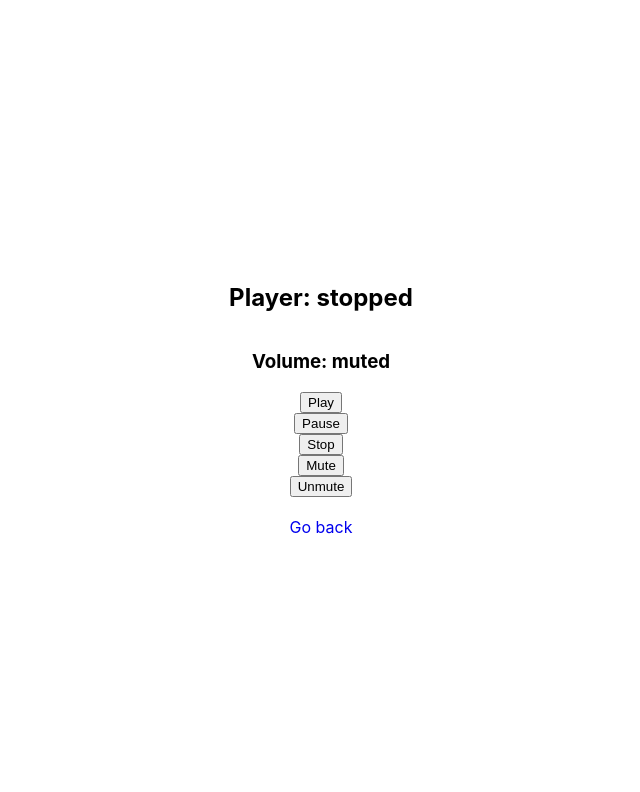
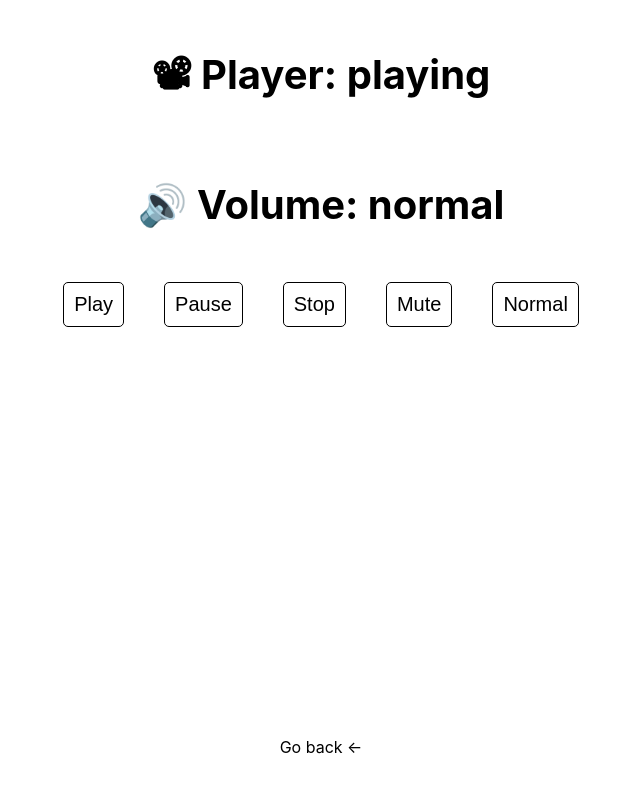
Before and after one commit to ryeon18/xstate_study, a React (Create React App) app: page /player in a window 1280 px wide. Shown: the top 792 px of the page, without its empty margins (319-959 px from the left). Built offline with nearby package versions, Linux system fonts and the light colour scheme.

Commit message:
Update: code

```diff
--- a/package.json
+++ b/package.json
@@ -13,6 +13,7 @@
     "@xstate/react": "^3.2.1",
     "react": "^18.2.0",
     "react-dom": "^18.2.0",
+    "react-player": "^2.12.0",
     "react-router-dom": "^6.9.0",
     "react-scripts": "5.0.1",
     "typescript": "^4.9.5",
--- a/src/App.css
+++ b/src/App.css
@@ -4,6 +4,24 @@
   justify-content: center;
   align-items: center;
   height: 100vh;
+}
+
+ul {
+  list-style: none;
+  padding: 0;
+}
+
+h2 {
+  font-size: 40px;
+}
+
+a {
+  color: black;
+}
+
+.main-list {
+  padding: 10px;
+  font-size: 16px;
 }
 
 .wrap.data-fatch {
@@ -56,8 +74,39 @@ button:hover {
   cursor: pointer;
 }
 
+.traffic-btn {
+  margin: 10px;
+  padding: 5px;
+  background-color: white;
+  border: 1px solid black;
+  border-radius: 5px;
+  font-size: 20px;
+  opacity: 0.9;
+  transition: all 0.8s;
+}
+
+.traffic-btn:hover {
+  background-color: violet;
+  font-size: 25px;
+  color: white;
+  opacity: 1;
+}
+
 .back {
-  margin-top: 20px;
+  margin: 20px;
+  padding: 10px;
+  transition: all 1s;
+}
+
+.back:hover {
+  color: violet;
+  font-weight: 700;
+  font-size: 20px;
+  opacity: 1;
+}
+
+.back::after {
+  content: " ←";
 }
 
 .countTitle {
@@ -65,4 +114,56 @@ button:hover {
 }
 .countBtn {
   margin: 10px;
+  margin: 10px;
+  padding: 10px;
+  background-color: transparent;
+  border: 1px solid black;
+  border-radius: 5px;
+  font-size: 20px;
+  transition: all 1s;
 }
+
+.countBtn:hover {
+  background-color: violet;
+  font-size: 30px;
+}
+
+.button-list {
+  width: 100%;
+  display: flex;
+  justify-content: center;
+  align-items: center;
+}
+
+.play-button {
+  margin: 20px;
+  padding: 10px;
+  background-color: transparent;
+  border: 1px solid black;
+  border-radius: 5px;
+  font-size: 20px;
+  transition: all 0.5s;
+}
+
+.play-button:hover {
+  font-size: 30px;
+  background-color: rgba(0, 0, 0, 0.1);
+}
+
+.fetch {
+  padding: 10px;
+  background-color: transparent;
+  border: 1px solid black;
+  border-radius: 5px;
+  font-size: 20px;
+  transition: all 0.5s;
+}
+
+.fetch:hover {
+  font-size: 30px;
+  background-color: rgba(0, 0, 0, 0.1);
+}
+
+.fetch::after {
+  content: " 😀";
+}
--- a/src/Basic.tsx
+++ b/src/Basic.tsx
@@ -12,7 +12,7 @@ export const Basic = () => {
   return (
     <div className="wrap">
       <div className="count">
-        <h2 className="countTitle">Count: {states.context.count}</h2>
+        <h2 className="countTitle">⏱ Count: {states.context.count}</h2>
         <button onClick={() => send("INCREMENT")} className="countBtn">
           Increment
         </button>
--- a/src/BasicMachin.tsx
+++ b/src/BasicMachin.tsx
@@ -6,24 +6,6 @@ interface Context {
 
 type Event = { type: "INCREMENT" } | { type: "DECREMENT" };
 
-export const checkCondition = (context: Context, event: Event): boolean => {
-  console.log(context, event);
-  if (event.type === "INCREMENT") {
-    if (context.count > 10) {
-      alert("10보다 클 수 없습니다.");
-      return false;
-    } else {
-      return true;
-    }
-  } else {
-    if (context.count < 0) {
-      alert("0보다 작을 수 없습니다.");
-      return false;
-    } else {
-      return true;
-    }
-  }
-};
 export const CounterMachine = createMachine<Context, Event>({
   schema: {
     context: {} as Context,
@@ -43,15 +25,15 @@ export const CounterMachine = createMachine<Context, Event>({
       actions: assign({
         count: (context) => context.count + 1,
       }),
-      // cond: (context) => context.count < 10,
-      cond: (context, event) => checkCondition(context, event),
+      cond: (context) => context.count < 10,
+      // cond: (context, event) => checkCondition(context, event),
     },
     DECREMENT: {
       actions: assign({
         count: (context) => context.count - 1,
       }),
-      // cond: (context) => context.count > 0,
-      cond: (context, event) => checkCondition(context, event),
+      cond: (context) => context.count > 0,
+      // cond: (context, event) => checkCondition(context, event),
     },
   },
   // on 속성을 활용하여 이벤트 설정
--- a/src/DataFetch.tsx
+++ b/src/DataFetch.tsx
@@ -20,13 +20,12 @@ export const ShowData = () => {
   const Machine = useMemo(() => fetchMachine, []);
   const [state, send] = useMachine(Machine);
 
-  console.log("state", state.context.data);
-
   return (
     <div className="wrap data-fatch">
       <h2>Fetch Data</h2>
-      <button onClick={() => send("FETCH")}>Fetch</button>
-      <button onClick={() => send("CANCEL")}>Cancel</button>
+      <button onClick={() => send("FETCH")} className="fetch">
+        Fetch
+      </button>
       <Link to="/" className="back">
         Go back
       </Link>
--- a/src/Home.tsx
+++ b/src/Home.tsx
@@ -6,20 +6,20 @@ export function Home() {
     <div className="wrap">
       <h1>Xstate Study</h1>
       <nav>
-        <ol>
-          <li>
-            <Link to="/basic">basic</Link>
+        <ul>
+          <li className="main-list">
+            <Link to="/basic">1. basic</Link>
           </li>
-          <li>
-            <Link to="/traffic">traffic</Link>
+          <li className="main-list">
+            <Link to="/traffic">2. traffic</Link>
           </li>
-          <li>
-            <Link to="/player">Player</Link>
+          <li className="main-list">
+            <Link to="/player">3. Player</Link>
           </li>
-          <li>
-            <Link to="/fetch-data">DataFetch</Link>
+          <li className="main-list">
+            <Link to="/fetch-data">4. DataFetch</Link>
           </li>
-        </ol>
+        </ul>
       </nav>
     </div>
   );
--- a/src/Player.tsx
+++ b/src/Player.tsx
@@ -3,10 +3,16 @@ import { PlayerMachine, PlayerState } from "./PlayerMachine";
 import { useMachine } from "@xstate/react";
 import { Link } from "react-router-dom";
 import { StateValue } from "xstate";
+import ReactPlayer from "react-player";
 
 export const Player = () => {
   const Machine = useMemo(() => PlayerMachine, []);
   const [states, send] = useMachine(Machine);
+  const [ready, setReady] = React.useState(false);
+
+  const handlePlayerReady = () => {
+    setReady(true);
+  };
   // 머신 객체가 렌더링 사이에 변경되지 않도록 useMemo를 사용합니다.
   // useMemo를 사용함으로써 Machine 객체를 캐싱하고, 이를 useMachine에 전달합니다.
   // useMemo의 첫번째 인자로 Machine을 반환하는 콜백함수를 전달하였고, 두번째 인자로는 빈 배열을 전달하여 trafficLightMachine 객체가 변경될 때마다 다시 계산되지 않도록 하였습니다.
@@ -24,14 +30,36 @@ export const Player = () => {
 
   return (
     <div className="wrap">
-      <h2>Player: {stateVal.player}</h2>
-      <h3>Volume: {stateVal.volume}</h3>
-
-      <button onClick={() => send("PLAY")}>Play</button>
-      <button onClick={() => send("PAUSE")}>Pause</button>
-      <button onClick={() => send("STOP")}>Stop</button>
-      <button onClick={() => send("MUTE")}>Mute</button>
-      <button onClick={() => send("UNMUTE")}>Unmute</button>
+      <h2>📽 Player: {stateVal.player}</h2>
+      <h2>🔊 Volume: {stateVal.volume}</h2>
+      <div className="button-list">
+        <button onClick={() => send("PLAY")} className="play-button">
+          Play
+        </button>
+        <button onClick={() => send("PAUSE")} className="play-button ">
+          Pause
+        </button>
+        <button onClick={() => send("STOP")} className="play-button ">
+          Stop
+        </button>
+        <button onClick={() => send("MUTE")} className="play-button ">
+          Mute
+        </button>
+        <button onClick={() => send("UNMUTE")} className="play-button ">
+          Normal
+        </button>
+      </div>
+      <ReactPlayer
+        className="player"
+        url={"https://www.youtube.com/watch?v=s0h34OkEVUE"}
+        width="640px"
+        height="360px"
+        playing={states.matches({ player: "playing" })}
+        muted={states.matches({ volume: "muted" })}
+        controls={true}
+        light={false}
+        onReady={handlePlayerReady}
+      />
       <Link to="/" className="back">
         Go back
       </Link>
--- a/src/PlayerMachine.tsx
+++ b/src/PlayerMachine.tsx
@@ -32,7 +32,7 @@ export const PlayerMachine = createMachine<PlayerState, PlayerEvent>({
             STOP: "stopped",
           },
           after: {
-            5000: "stopped",
+            10000: "stopped",
           },
         },
         paused: {
@@ -46,23 +46,29 @@ export const PlayerMachine = createMachine<PlayerState, PlayerEvent>({
             PLAY: "playing",
             PAUSE: "paused",
           },
+          after: {
+            5000: "playing",
+          },
         },
       },
     },
     volume: {
-      initial: "normal",
+      initial: "muted",
       states: {
+        muted: {
+          on: {
+            MUTE: "normal",
+          },
+          after: {
+            5000: "normal",
+          },
+        },
         normal: {
           on: {
-            MUTE: "muted",
+            UNMUTE: "muted",
           },
           after: {
-            1000: "muted",
-          },
-        },
-        muted: {
-          on: {
-            UNMUTE: "normal",
+            5000: "muted",
           },
         },
       },
--- a/src/Traffic.tsx
+++ b/src/Traffic.tsx
@@ -16,9 +16,19 @@ export const Traffic = () => {
   // 생성 후에는 머신 객체가 수정되서는 안된다.
   const [current, send] = useMachine(Machine);
 
-  console.log("current", current);
+  const handleClick = (action: string) => () => {
+    if (action === "NEXT") {
+      send("NEXT");
+    } else if (action === "TURN_ON") {
+      send("TURN_ON");
+    } else if (action === "TURN_OFF") {
+      send("TURN_OFF");
+    } else return;
+  };
+
   return (
     <div className="wrap">
+      <h2>💡 TrafficLight</h2>
       <div className="traffic-light">
         <input
           type="radio"
@@ -38,9 +48,15 @@ export const Traffic = () => {
           className="light green"
           checked={current.matches({ ON: "green" })}
         />
-        <button onClick={() => send("NEXT")}>Next</button>
-        <button onClick={() => send("TURN_ON")}>TURN_ON</button>
-        <button onClick={() => send("TURN_OFF")}>TURN_OFF</button>
+        <button onClick={handleClick("TURN_ON")} className="traffic-btn">
+          TURN_ON
+        </button>
+        <button onClick={handleClick("NEXT")} className="traffic-btn">
+          Next
+        </button>
+        <button onClick={handleClick("TURN_OFF")} className="traffic-btn">
+          TURN_OFF
+        </button>
       </div>
       <Link to="/" className="back">
         Go back
```
Also changed, not shown: 1 other file (tests, documents, lock files or other folders).
